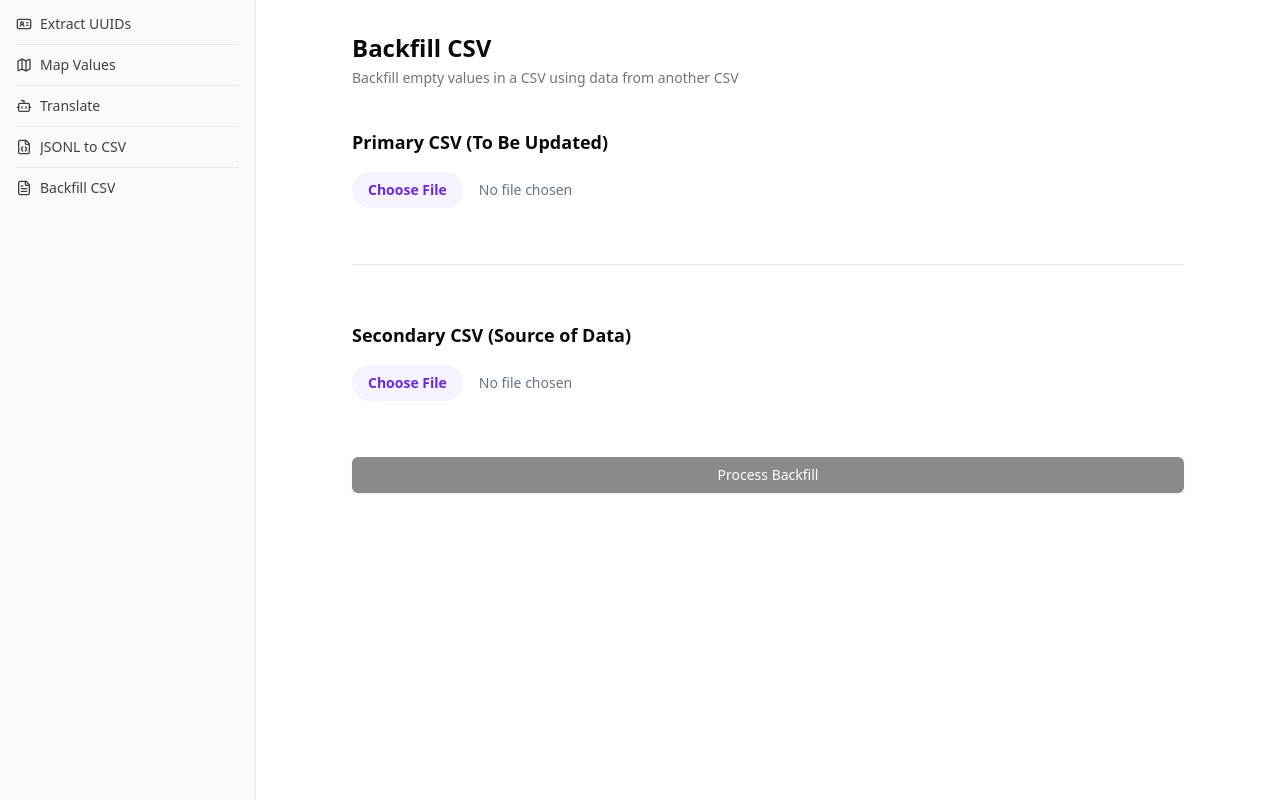
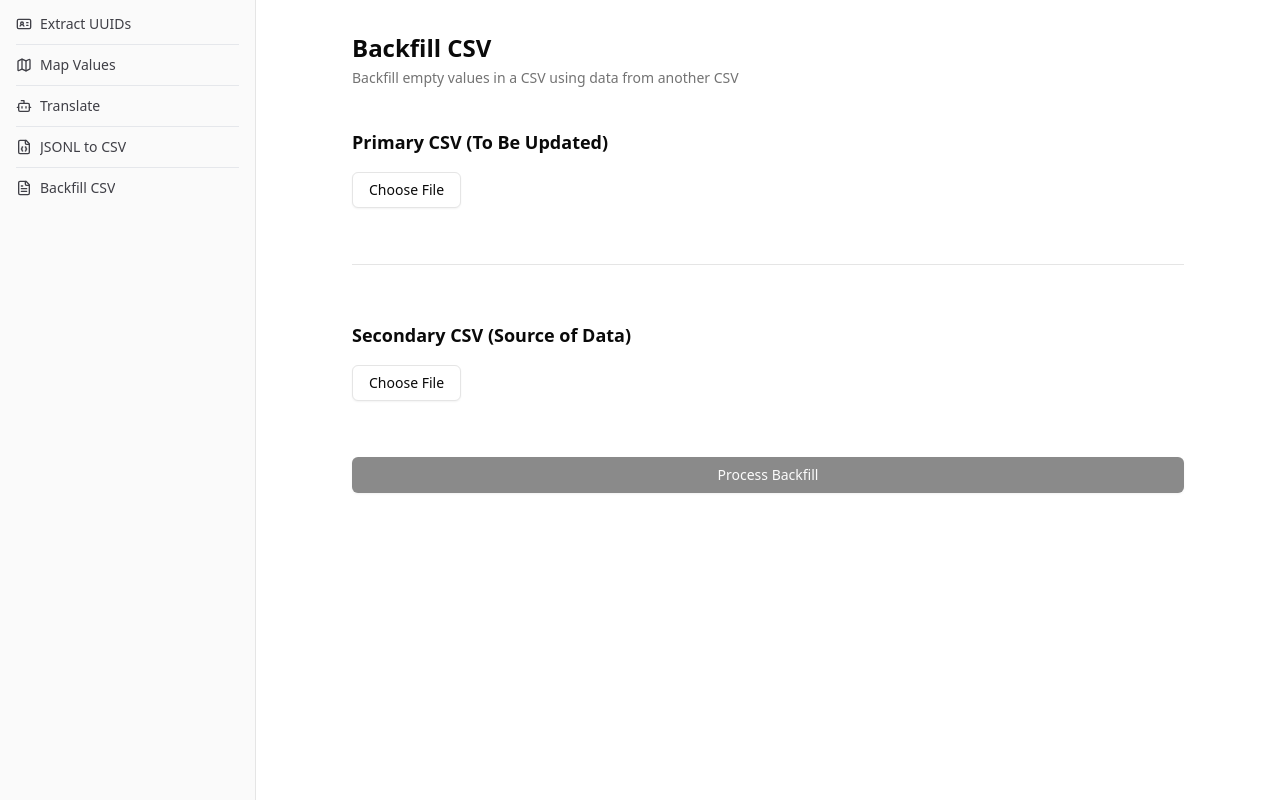
Before and after one commit to Jawfish/hydra, a React (Vite) app: page /backfill in a window 1280 px wide. Built offline with nearby package versions, Linux system fonts and the light colour scheme.

Commit message:
style: update file input buttons to match app design

```diff
--- a/src/views/BackfillCsv.tsx
+++ b/src/views/BackfillCsv.tsx
@@ -105,6 +105,11 @@ export function BackfillCsv() {
         <div>
           <h3 className='text-lg font-semibold mb-4'>Primary CSV (To Be Updated)</h3>
           <div className='flex items-center gap-4'>
+            <Button
+              variant="outline"
+              asChild
+            >
+              <label className="cursor-pointer">
                 <input
                   type="file"
                   accept=".csv"
@@ -112,13 +117,11 @@ export function BackfillCsv() {
                     const file = e.target.files?.[0];
                     if (file) handleFileUpload(file, true);
                   }}
-              className="block w-full text-sm text-slate-500
-                file:mr-4 file:py-2 file:px-4
-                file:rounded-full file:border-0
-                file:text-sm file:font-semibold
-                file:bg-violet-50 file:text-violet-700
-                hover:file:bg-violet-100"
+                  className="hidden"
                 />
+                Choose File
+              </label>
+            </Button>
           </div>
           {primaryHeaders.length > 0 && (
             <div className='mt-6 flex flex-col gap-6'>
@@ -148,6 +151,11 @@ export function BackfillCsv() {
         <div>
           <h3 className='text-lg font-semibold mb-4'>Secondary CSV (Source of Data)</h3>
           <div className='flex items-center gap-4'>
+            <Button
+              variant="outline"
+              asChild
+            >
+              <label className="cursor-pointer">
                 <input
                   type="file"
                   accept=".csv"
@@ -155,13 +163,11 @@ export function BackfillCsv() {
                     const file = e.target.files?.[0];
                     if (file) handleFileUpload(file, false);
                   }}
-              className="block w-full text-sm text-slate-500
-                file:mr-4 file:py-2 file:px-4
-                file:rounded-full file:border-0
-                file:text-sm file:font-semibold
-                file:bg-violet-50 file:text-violet-700
-                hover:file:bg-violet-100"
+                  className="hidden"
                 />
+                Choose File
+              </label>
+            </Button>
           </div>
           {secondaryHeaders.length > 0 && (
             <div className='mt-6 flex flex-col gap-6'>
```
Lines whose indentation alone changed are shown as unchanged.
